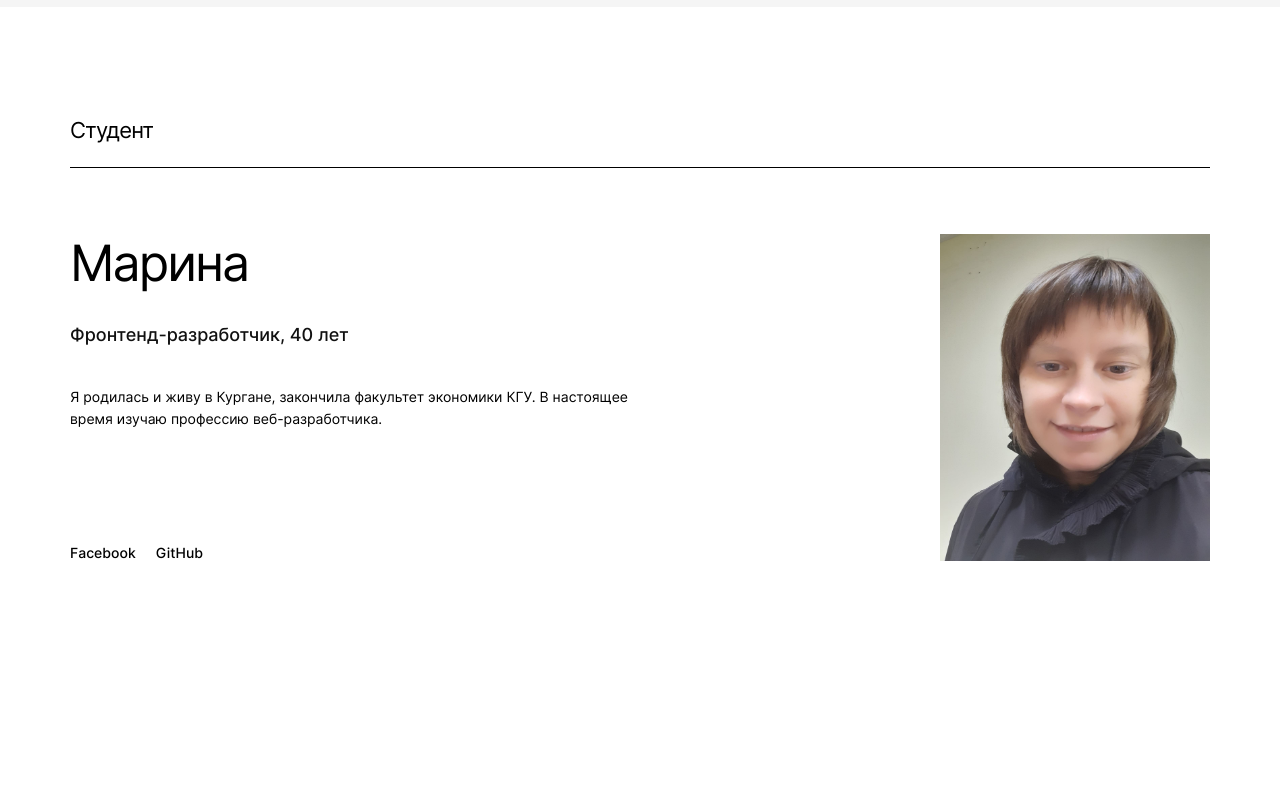
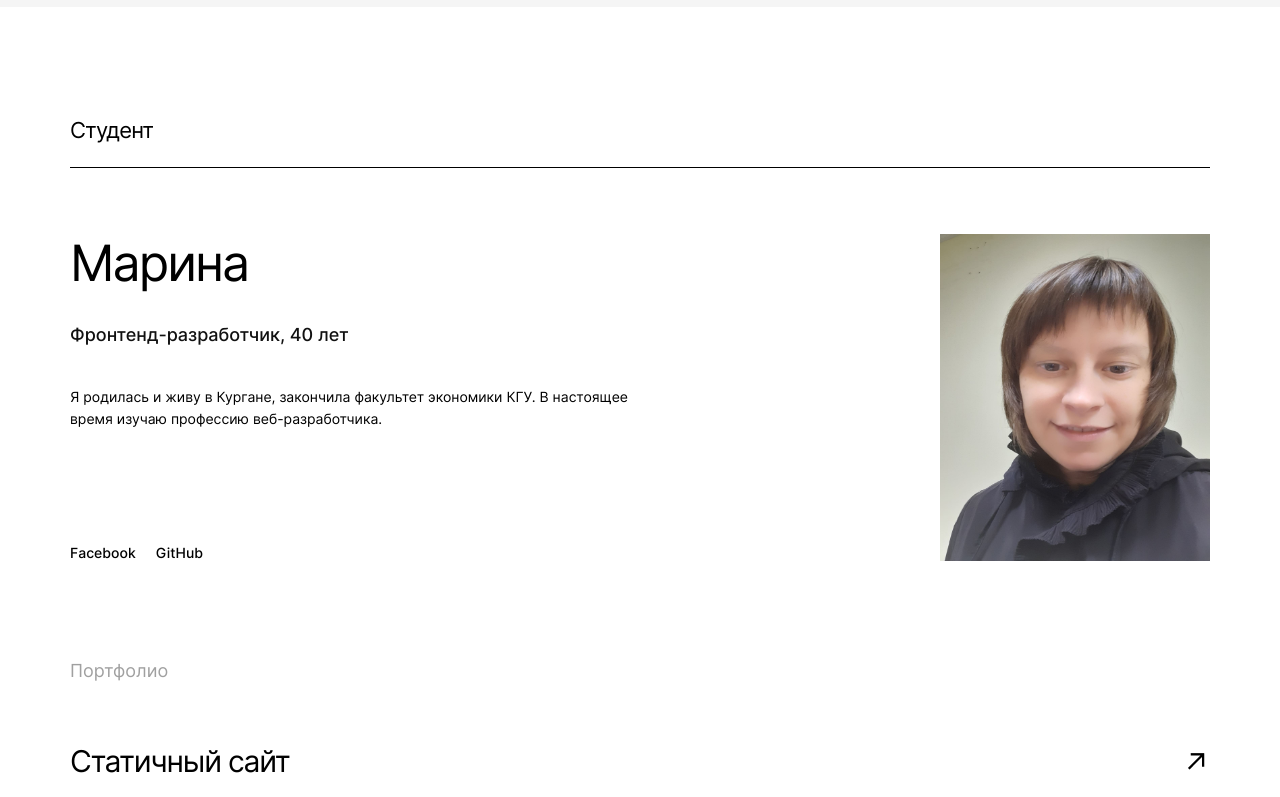
Before and after one commit to MarinaFominykh/movies-explorer-frontend, a React (Create React App) app: page / in a window 1280 px wide. Shown: the part 2000-2797 px from the top of the page. Built offline with nearby package versions, Linux system fonts and the light colour scheme.

Commit message:
add components: AboutMe, Portfolio, Footer

```diff
--- a/src/components/AboutMe/AboutMe.css
+++ b/src/components/AboutMe/AboutMe.css
@@ -18,6 +18,7 @@
 .about-me__container {
     display: flex;
     justify-content: space-between;
+    margin-bottom: 100px;
 
 }
 
--- a/src/components/AboutMe/AboutMe.js
+++ b/src/components/AboutMe/AboutMe.js
@@ -1,6 +1,7 @@
 import React from "react";
 import "./AboutMe.css";
 import Photo from "../../images/photo.jpg";
+import Portfolio from "../Portfolio/Portfolio.js";
 
 function AboutMe() {
   return (
@@ -21,6 +22,7 @@ function AboutMe() {
         </div>
         <img src={Photo} className="about-me__photo" alt="Фото"></img>
       </div>
+      <Portfolio />
     </section>
   );
 }
--- a/src/components/App/App.js
+++ b/src/components/App/App.js
@@ -6,6 +6,7 @@ import NavTab from "../NavTab/NavTab.js";
 import AboutProject from "../AboutProject/AboutProject.js";
 import Techs from "../Techs/Techs";
 import AboutMe from "../AboutMe/AboutMe.js";
+import Footer from "../Footer/Footer.js";
 
 function App() {
   return (
@@ -16,6 +17,7 @@ function App() {
       <AboutProject />
       <Techs />
       <AboutMe />
+      <Footer />
     </div>
   );
 }
--- a/src/components/Footer/Footer.css
+++ b/src/components/Footer/Footer.css
@@ -0,0 +1,95 @@
+.footer {
+    min-height: 172px;
+    width: 100%;
+    padding: 79px 70px 0 70px;
+    margin-bottom: 20px;
+    box-sizing: border-box;
+}
+
+.footer__title {
+    font-weight: 400;
+    font-size: 13px;
+    line-height: 16px;
+    text-align: center;
+    color: #A0A0A0;
+    margin: 0 0 20px 0;
+    padding-bottom: 20px;
+    border-bottom: 1px solid #E8E8E8;
+    box-sizing: border-box;
+}
+
+.footer__content {
+    display: flex;
+    justify-content: space-between;
+}
+
+.footer__copyright {
+    font-weight: 400;
+    font-size: 13px;
+    line-height: 16px;
+    margin: 0;
+}
+
+.footer__links {
+    list-style: none;
+    margin: 0;
+    padding: 0;
+    display: flex;
+    gap: 20px;
+}
+
+.footer__link {
+    text-decoration: none;
+    font-weight: 400;
+    font-size: 13px;
+    line-height: 16px;
+    color: #000000;
+}
+
+@media screen and (max-width: 960px) {
+    .footer {
+        padding: 79px 30px 0px 37px;
+    }
+}
+
+@media screen and (max-width: 540px) {
+
+    .footer {
+        padding: 79px 10px 0px 10px;
+    }
+
+    .footer__title {
+        font-size: 12px;
+        line-height: 15px;
+        padding-bottom: 21px;
+    }
+
+    .footer__content {
+        display: flex;
+        flex-direction: column-reverse;
+        justify-content: space-between;
+        gap: 30px;
+    }
+
+    .footer__copyright {
+        font-size: 12px;
+        line-height: 15px;
+        color: #A0A0A0;
+        text-align: center;
+    }
+
+    .footer__links {
+        flex-direction: column;
+        gap: 12px;
+        align-items: center;
+    }
+
+    .footer__link {
+        text-align: center;
+        font-size: 12px;
+        line-height: 15px;
+    }
+
+
+
+}
--- a/src/components/Footer/Footer.js
+++ b/src/components/Footer/Footer.js
@@ -0,0 +1,26 @@
+import React from "react";
+import "./Footer.css";
+
+function Footer() {
+  return (
+  <footer className="footer">
+    <h2 className="footer__title">Учебный проект Яндекс.Практикум х BeatFilm.</h2>
+    <div className="footer__content">
+        <p className="footer__copyright">&copy; {new Date().getFullYear()}</p>
+        <ul className="footer__links">
+            <li className="footer__link-item">
+                <a href="#" className="footer__link" target="_blank">Яндекс.Практикум</a>
+            </li>
+            <li className="footer__link-item">
+                <a href="#" className="footer__link" target="_blank">GitHub</a>
+            </li>
+            <li className="footer__link-item">
+                <a href="#" className="footer__link" target="_blank">Facebook</a>
+            </li>
+        </ul>
+    </div>
+
+  </footer>);
+}
+
+export default Footer;
--- a/src/components/Header/Header.js
+++ b/src/components/Header/Header.js
@@ -3,7 +3,7 @@ import "./Header.css";
 
 function Header() {
   return (
-    <div className="header">
+    <header className="header">
       <div className="header__logo"></div>
       <ul className="header__incom-container">
         <li className="header__register">
@@ -13,7 +13,7 @@ function Header() {
           <button className="header__incom-button">Войти</button>
         </li>
       </ul>
-    </div>
+    </header>
   );
 }
 
--- a/src/components/Portfolio/Portfolio.css
+++ b/src/components/Portfolio/Portfolio.css
@@ -0,0 +1,86 @@
+.portfolio__title {
+    font-style: normal;
+    font-weight: 400;
+    font-size: 18px;
+    line-height: 20px;
+    color: #A0A0A0;
+    mix-blend-mode: normal;
+    margin: 0 0 50px 0;
+}
+
+.portfolio__list {
+    display: flex;
+    flex-direction: column;
+    gap: 20px;
+    list-style: none;
+    padding: 0;
+    margin: 0;
+}
+
+.portfolio__item {
+    display: flex;
+    justify-content: space-between;
+    align-items: center;
+    padding-bottom: 19px;
+    box-sizing: border-box;
+    border-bottom: 1px solid #E6E6E6;
+}
+
+.portfolio__link {
+    text-decoration: none;
+    font-style: normal;
+    font-weight: 400;
+    font-size: 30px;
+    line-height: 50px;
+    letter-spacing: -0.04em;
+    color: #000000;
+    transition: .5s;
+}
+
+.portfolio__link:hover {
+    opacity: .6;
+}
+
+.portfolio__arrow {
+    background-image: url(../../images/portfolio_arrow.png);
+    background-repeat: no-repeat;
+    background-position: center;
+    width: 29px;
+    height: 60px;
+    cursor: pointer;
+    transition: .5s;
+}
+
+.portfolio__arrow:hover {
+    opacity: .6;
+}
+
+@media screen and (max-width: 960px) {
+    .portfolio__link {
+        font-size: 28px;
+        line-height: 50px;
+    }
+
+    .portfolio__arrow {
+        width: 27px;
+    }
+
+}
+
+@media screen and (max-width: 540px) {
+    .portfolio__title {
+        font-size: 14px;
+        line-height: 20px;
+        margin-bottom: 40px;
+    }
+
+    .portfolio__link {
+        font-size: 18px;
+        line-height: 28px;
+    }
+
+    .portfolio__arrow {
+        width: 18px;
+        height: 28px;
+    }
+}
--- a/src/components/Portfolio/Portfolio.js
+++ b/src/components/Portfolio/Portfolio.js
@@ -0,0 +1,26 @@
+import React from "react";
+import "./Portfolio.css";
+
+function Portfolio() {
+  return (
+    <>
+      <h3 className="portfolio__title">Портфолио</h3>
+      <ul className="portfolio__list">
+        <li className="portfolio__item">
+            <a href="#" className="portfolio__link" target="_blank">Статичный сайт</a>
+            <div className="portfolio__arrow"></div>
+        </li>
+        <li className="portfolio__item">
+            <a href="#" className="portfolio__link" target="_blank">Адаптивный сайт</a>
+            <div className="portfolio__arrow"></div>
+        </li>
+        <li className="portfolio__item">
+            <a href="#" className="portfolio__link" target="_blank">Одностраничное приложение</a>
+            <div className="portfolio__arrow"></div>
+        </li>
+      </ul>
+    </>
+  );
+}
+
+export default Portfolio;
```
Also changed, not shown: src/images/portfolio_arrow.png (added).
